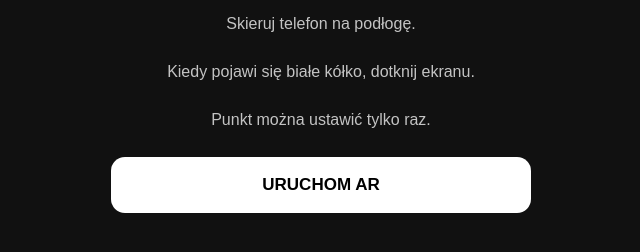
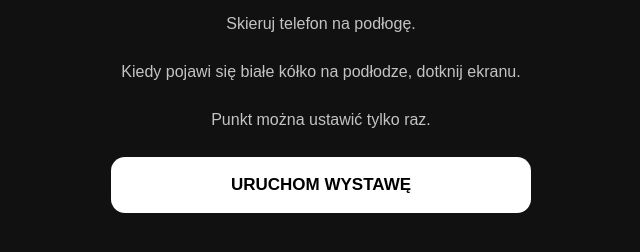
Before and after one commit to solrime/urban, a website: page index.html in a window 1280 px wide. Shown: the part 314-566 px from the top of the page, without its empty margins (319-959 px from the left). Drawn offline with nearby package versions, Linux system fonts and the light colour scheme; no server answers.

Commit message:
Updated index.html

```diff
--- a/index.html
+++ b/index.html
@@ -8,7 +8,7 @@
   content="width=device-width, initial-scale=1.0, maximum-scale=1.0, user-scalable=no"
 >
 
-<title>WebAR Exhibition</title>
+<title>Zakodowane we wzorach</title>
 
 <style>
 * {
@@ -160,7 +160,7 @@ canvas {
       Skieruj telefon na podłogę.
       <br><br>
 
-      Kiedy pojawi się białe kółko,
+      Kiedy pojawi się białe kółko na podłodze,
       dotknij ekranu.
       <br><br>
 
@@ -168,7 +168,7 @@ canvas {
     </p>
 
     <button id="start-button">
-      URUCHOM AR
+      URUCHOM WYSTAWĘ
     </button>
 
   </div>
@@ -189,20 +189,6 @@ canvas {
 <!-- DEBUG                                   -->
 <!-- ======================================= -->
 
-<div id="debug">
-
-  RUCH:
-  <span id="distance">0.00</span> m
-
-  <div id="model-status">
-    MODELE: 0 / 4
-  </div>
-
-  <div id="animation-status">
-    ANIMACJE: 0
-  </div>
-
-</div>
 
 
 <!-- ======================================= -->
@@ -277,37 +263,11 @@ const errorText =
   document.getElementById("error-text");
 
 
-/* ========================================= */
-/* KONFIGURACJA RZEŹB                        */
-/* ========================================= */
-
-/*
-  POSITION:
-
-  x = lewo / prawo
-  y = góra / dół
-  z = przód / tył
-
-  Jednostki = metry.
-
-
-  SCALE:
-
-  1    = 100%
-  0.5  = 50%
-  0.1  = 10%
-  2    = 200%
-
-
-  ROTATION:
-
-  Podajesz w stopniach.
-*/
 
 const models = [
 
   /* ======================================= */
-  /* RZEŹBA 1                                */
+  /* RZEŹBA 1  (BIAŁY LUDZIK)                               */
   /* ======================================= */
 
   {
@@ -331,7 +291,7 @@ const models = [
 
 
   /* ======================================= */
-  /* RZEŹBA 2                                */
+  /* RZEŹBA 2      (CZERWONY LUDZIK)                               */
   /* ======================================= */
 
   {
@@ -382,26 +342,9 @@ const models = [
   /* RZEŹBA 4                                */
   /* ======================================= */
 
-  {
-    url:
-      "https://cdn.tinyglb.com/models/cc241f3348914cccb0ee27be60c3d30f.glb",
-
-    position: {
-      x: 0,
-      y: -1,
-      z: -0.2
-    },
-
-    scale: 3,
-
-    rotation: {
-      x: 90,
-      y: 0,
-      z: 0
-    }
-  }
-
-];
+
+
+
 
 
 /* ========================================= */
```
